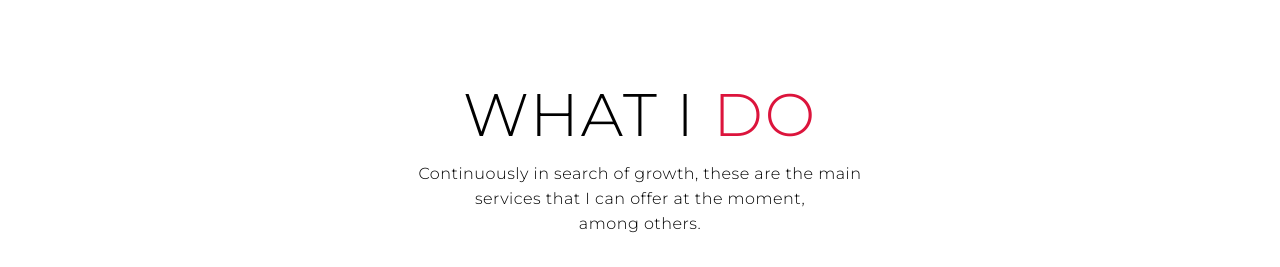
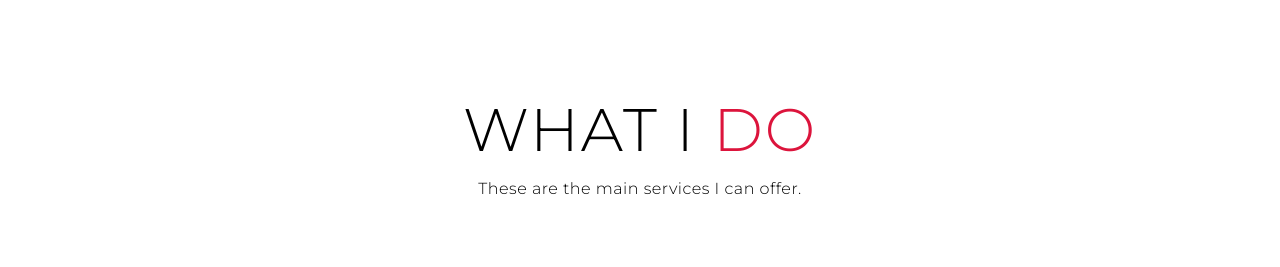
Before and after one commit to anaes0/new__portfolio, a plain HTML site: page index.html in a window 1280 px wide. Shown: the part 822-1089 px from the top of the page. Drawn offline with Linux system fonts and the light colour scheme; grey boxes are pictures that could not be loaded.

Commit message:
update index

```diff
--- a/index.html
+++ b/index.html
@@ -83,8 +83,8 @@
         <div class="service-top">
           <h1 class="section-title">What I <span>Do</span></h1>
           <p>
-            Continuously in search of growth, these are the main services that I
-            can offer at the moment, <br> among others.
+            These are the main services I
+            can offer.
           </p>
         </div>
         <div class="service-bottom">
```
